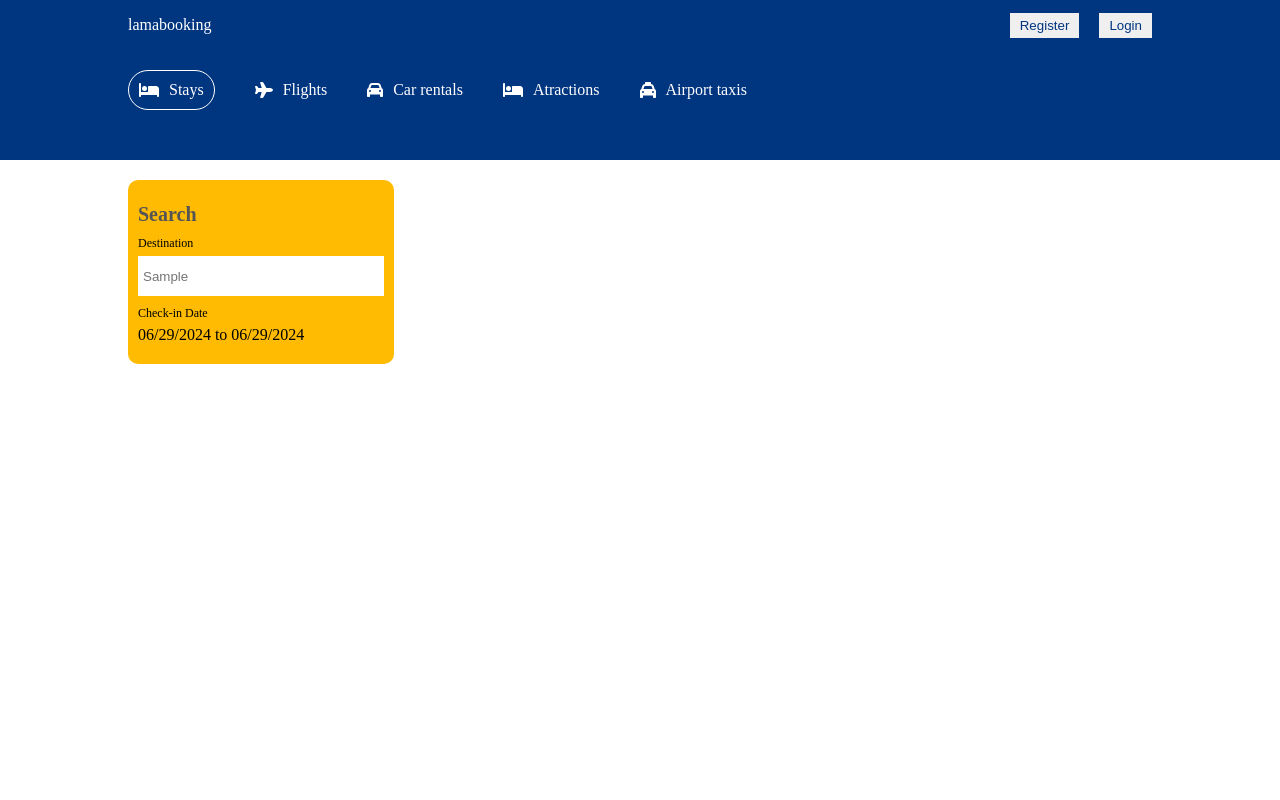
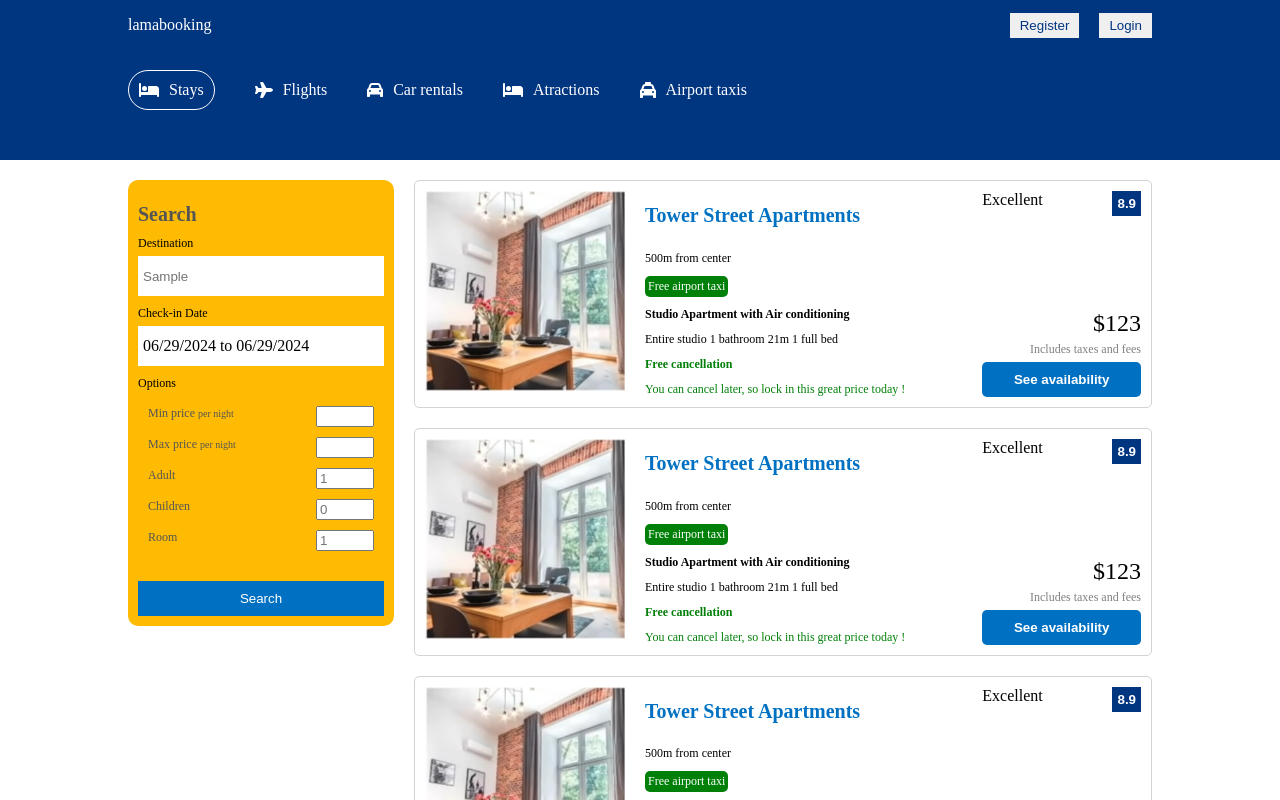
Before and after one commit to juandavidid/Proyecto_Integrador_Enyoi, a React (Vite) app in the folder BOOKING_client/: page / in a window 1280 px wide. Both pictures are taken after typing "Sample" into the empty fields and a click on the button "Search". Shown: the top 800 px of the page. Built offline with nearby package versions, Linux system fonts and the light colour scheme.

Commit message:
Se trabajo donde se muestra la informacion de hoteles

```diff
--- a/BOOKING_client/src/components/header/Header.jsx
+++ b/BOOKING_client/src/components/header/Header.jsx
@@ -171,6 +171,7 @@ const Header = ({ type }) => {
                                     moveRangeOnFirstSelection={false}
                                     ranges={date}  // Inicialmente ubica la fecha inicial y final  antes de seleccionar fechas en el calendario
                                     className="date"
+                                    minDate={new Date()}
                                 />
 
                                 }
--- /dev/null
+++ b/BOOKING_client/src/components/searchItem/Searchitem.jsx
@@ -0,0 +1,50 @@
+import './seachitem.css'
+
+import img2hoteles from '../../img/img2hoteles.PNG'
+
+// Definimos una funcion Componente
+const Searchitem = () => {
+    return (
+        <div className="searchItem">
+            <img
+                src={img2hoteles}
+                alt=""
+                className="siImg">
+
+            </img>
+
+            <div className="siDesc">
+                <h1 className="siTitle">Tower Street Apartments</h1>
+                <span className="siDistance">500m from center</span>
+                <span className="siTaxiOp"> Free airport taxi</span>
+                <span className="siSubtitle">
+                    Studio Apartment with Air conditioning
+                </span>
+                <span className="siFeatures">
+                    Entire studio  1 bathroom 21m 1 full bed
+                </span>
+                <span className="siCancelOp">Free cancellation</span>
+                <span className="siCancelOpSubtitle">
+                    You can cancel later, so lock in this great price today !
+                </span>
+            </div>
+            <div className="siDestails">
+                <div className="siRating">
+                    <span>Excellent</span>
+                    <button>8.9</button>
+                </div>
+
+                <div className="siDetailTexts">
+                    <span className="siPrice">$123</span>
+                    <span className="siTaxOp">Includes taxes and fees</span>
+                    <button className="siCheckButton">See availability</button>
+
+                </div>
+
+
+            </div>
+        </div>
+    )
+
+}
+export default Searchitem
--- /dev/null
+++ b/BOOKING_client/src/components/searchItem/seachitem.css
@@ -0,0 +1,115 @@
+.searchItem {
+    border: 1px solid lightgray;
+    padding: 10px;
+    border-radius: 5px;
+    display: flex;
+    justify-content: space-between;
+    gap: 20px;
+    margin-bottom: 20px;
+}
+
+.siImg {
+    width: 200px;
+    height: 200px;
+    object-fit: cover;
+}
+
+.siDesc {
+    display: flex;
+    flex-direction: column;
+    gap: 10px;
+    flex: 2;
+
+}
+
+.siTitle {
+    font-size: 20px;
+    color: #0071C2;
+}
+
+.siDistance {
+    font-size: 12px;
+}
+
+.siTaxiOp {
+    font-size: 12px;
+    background-color: #008009;
+    color: white;
+    width: max-content;
+    padding: 3px;
+    border-radius: 5px;
+
+}
+
+.siSubtitle {
+    font-size: 12px;
+    font-weight: bold;
+}
+
+.siFeatures {
+    font-size: 12px;
+}
+
+.siCancelOp {
+    font-size: 12px;
+    color: #008009;
+    font-weight: bold;
+}
+
+.siCancelOpSubtitle {
+    font-size: 12px;
+    color: #008009;
+}
+
+.siDestails {
+    flex: 1;
+    display: flex;
+    flex-direction: column;
+    justify-content: space-between
+}
+
+.siRating {
+    display: flex;
+    justify-content: space-between;
+}
+
+.siRating>span {
+    font-weight: 500;
+}
+
+.siRating>button {
+    background-color: #003580;
+    color: white;
+    padding: 5px;
+    font-weight: bold;
+    border: none;
+
+}
+
+.siDetailTexts {
+    text-align: right;
+    display: flex;
+    flex-direction: column;
+    gap: 5px;
+
+}
+
+.siPrice {
+    font-size: 24px;
+}
+
+.siTaxOp {
+    font-size: 12px;
+    color: gray;
+}
+
+.siCheckButton {
+    background-color: #0071c2;
+    color: white;
+    font-weight: bold;
+    padding: 10px 5px;
+    border: none;
+    cursor: pointer;
+    border-radius: 5px;
+
+}
--- a/BOOKING_client/src/list/List.jsx
+++ b/BOOKING_client/src/list/List.jsx
@@ -10,6 +10,12 @@ import { format } from "date-fns"
 import { useLocation } from "react-router-dom";
 // Importamos  useState
 import { useState } from "react";
+// Importamos Calendario de fecha
+import { DateRange } from 'react-date-range'
+
+
+// Importamos Un componente
+import Searchitem from '../components/searchItem/Searchitem'
 
 
 const List = () => {
@@ -19,6 +25,7 @@ const List = () => {
     console.log(location)
     const [destination, setDestination] = useState(location.state.destination)
     const [date, setDate] = useState(location.state.date)
+    const [openDate, setOpenDate] = useState(false)
     const [options, setOptions] = useState(location.state.options)
 
 
@@ -38,13 +45,62 @@ const List = () => {
                             <label>Check-in Date</label>
 
                             {/*fomateo de la fecha para mostrar */}
-                            <span >{`${format(date[0].startDate, "MM/dd/yyyy")} to ${format(date[0].endDate, "MM/dd/yyyy")}  `}</span>
+                            <span onClick={() => setOpenDate(!openDate)}>{`${format(date[0].startDate, "MM/dd/yyyy")} to ${format(date[0].endDate, "MM/dd/yyyy")}  `}</span>
+
+                            {openDate && (<DateRange onChange={(item) => setDate([item.selection])} minDate={new Date()} ranges={date} />)}
 
                         </div>
 
+                        <div className="lsItem">
+                            <label>Options</label>
+                            <div className="lsOptions">
+
+                                <div className="lsOptionItem">
+                                    <span className="lsOptionText">Min price <small>per night</small></span>
+                                    <input type="number" className="lsOptionInput"></input>
+                                </div>
+
+                                <div className="lsOptionItem">
+                                    <span className="lsOptionText">Max price <small>per night</small></span>
+                                    <input type="number" className="lsOptionInput"></input>
+                                </div>
+
+                                <div className="lsOptionItem">
+                                    <span className="lsOptionText">Adult </span>
+                                    <input type="number" min={1} className="lsOptionInput" placeholder={options.adult}></input>
+                                </div>
+
+                                <div className="lsOptionItem">
+                                    <span className="lsOptionText">Children </span>
+                                    <input type="number" min={0} className="lsOptionInput" placeholder={options.children}></input>
+                                </div>
+
+                                <div className="lsOptionItem">
+                                    <span className="lsOptionText">Room </span>
+                                    <input type="number" min={1} className="lsOptionInput" placeholder={options.room}></input>
+                                </div>
+
+
+                            </div>
+
+
+
+                        </div>
+
+                        <button>Search</button>
+
 
                     </div>
-                    <div className="listResult"></div>
+                    {/* MUESTRA LOS HOTELES CUARTOS */}
+                    <div className="listResult">
+
+                        <Searchitem />
+                        <Searchitem />
+                        <Searchitem />
+                        <Searchitem />
+                        <Searchitem />
+                        <Searchitem />
+                    </div>
 
                 </div>
 
--- a/BOOKING_client/src/list/list.css
+++ b/BOOKING_client/src/list/list.css
@@ -19,6 +19,8 @@
     border-radius: 10px;
     position: sticky;
     top: 10px;
+    height: max-content;
+
 }
 
 
@@ -46,6 +48,44 @@
     height: 30px;
     border: none;
     padding: 5px;
+
+}
+
+.lsItem>span {
+    height: 30px;
+    padding: 5px;
+    background-color: white;
+    display: flex;
+    align-items: center;
+    cursor: pointer;
+}
+
+.lsOptions {
+    padding: 10px;
+}
+
+.lsOptionItem {
+    display: flex;
+    justify-content: space-between;
+    margin-bottom: 10px;
+    color: #555;
+    font-size: 12px;
+
+}
+
+.lsOptionInput {
+    width: 50px;
+}
+
+.listSearch>button {
+    padding: 10px;
+    background-color: #0071c2;
+    color: white;
+    border: none;
+    width: 100%;
+    font-weight: 500;
+    cursor: pointer;
+
 }
 
 .listResult {
```
Also changed, not shown: BOOKING_client/src/img/img2hoteles.PNG (added).
